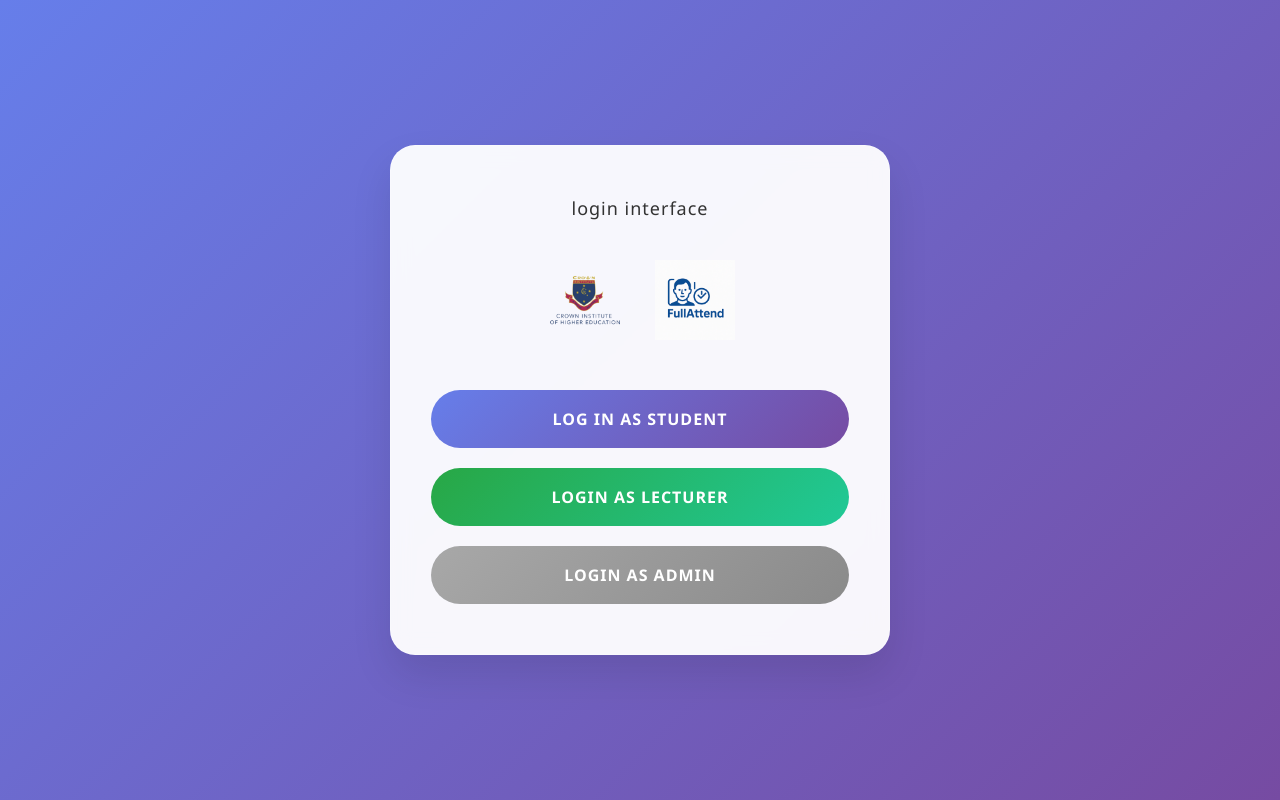
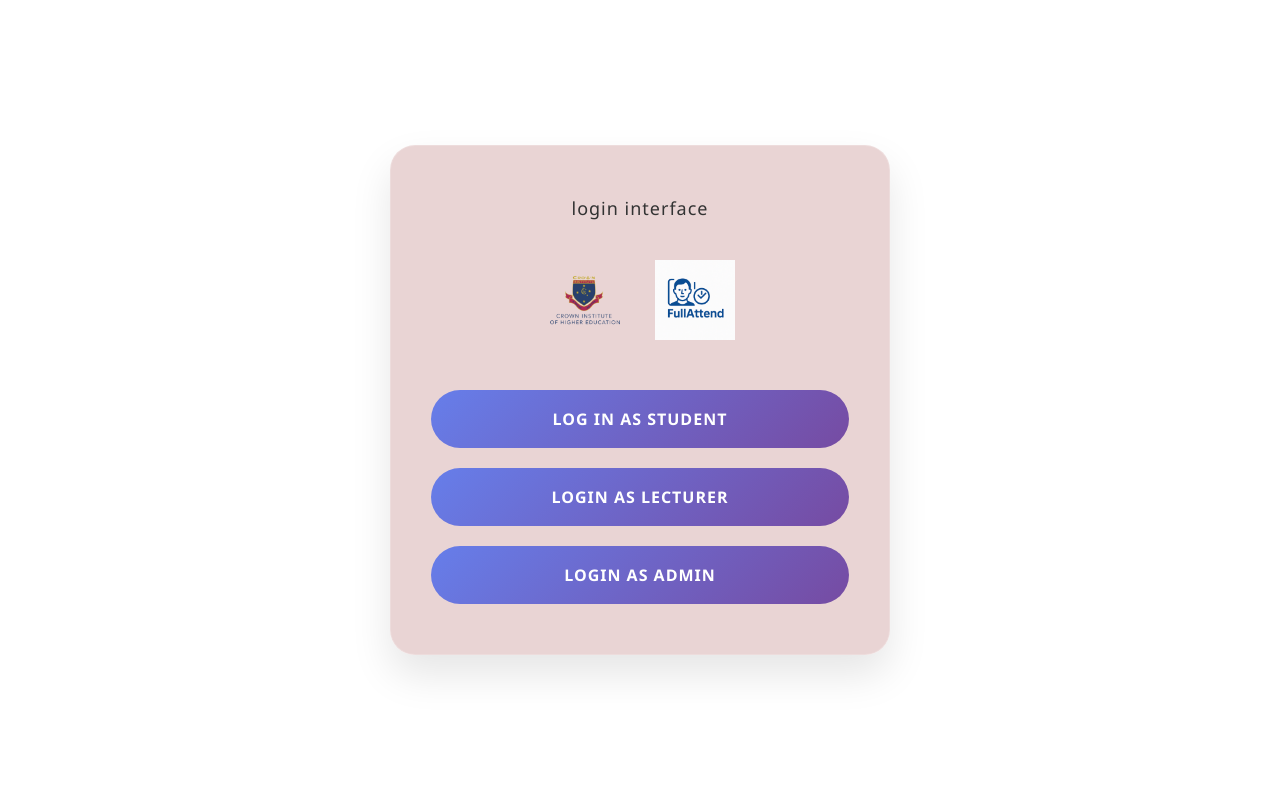
Before and after one commit to Arbinda111/Facial-Recognition-Attendance, a PHP site: page / in a window 1280 px wide. Run offline with PHP 8.4, Linux system fonts and the light colour scheme.

Commit message:
updated index

```diff
--- a/index.php
+++ b/index.php
@@ -13,7 +13,7 @@
 
         body {
             font-family: 'Segoe UI', Tahoma, Geneva, Verdana, sans-serif;
-            background: linear-gradient(135deg, #667eea 0%, #764ba2 100%);
+            /* background: linear-gradient(135deg, #667eea 0%, #764ba2 100%); */
             min-height: 100vh;
             display: flex;
             align-items: center;
@@ -22,7 +22,7 @@
         }
 
         .login-interface {
-            background: rgba(255, 255, 255, 0.95);
+            background: rgba(232, 210, 210, 0.95);
             padding: 50px 40px;
             border-radius: 25px;
             box-shadow: 0 20px 40px rgba(0, 0, 0, 0.1);
@@ -148,8 +148,8 @@
 
         <div class="login-buttons">
             <a href="student/student_login.php" class="login-btn student-btn">Log in as Student</a>
-            <a href="lecturer/lecturer_login.php" class="login-btn lecturer-btn">Login as Lecturer</a>
-            <a href="admin/admin_login.php" class="login-btn admin-btn">Login as Admin</a>
+            <a href="lecturer/lecturer_login.php" class="login-btn student-btn">Login as Lecturer</a>
+            <a href="admin/admin_login.php" class="login-btn student-btn">Login as Admin</a>
         </div>
     </div>
 </body>
```
